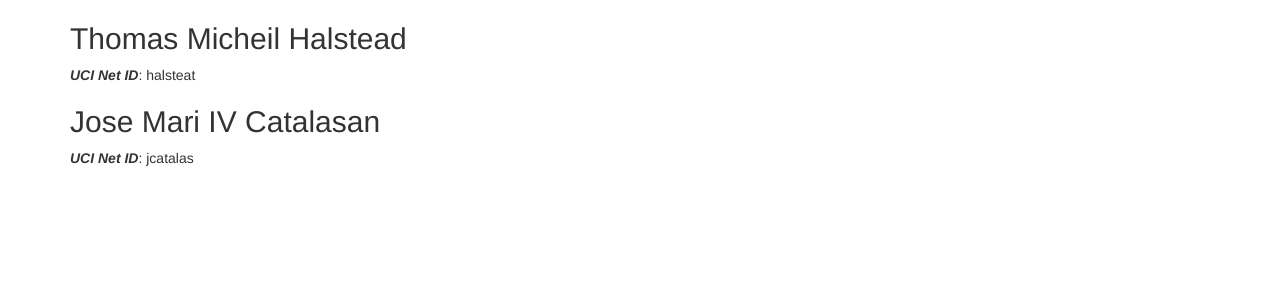
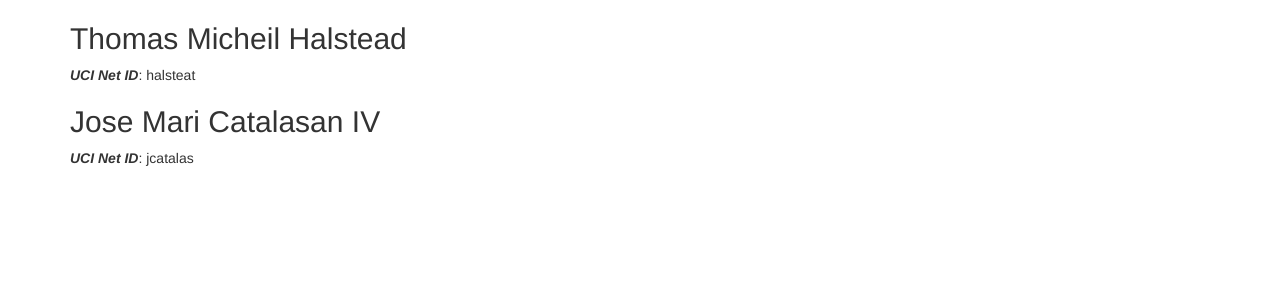
Before and after one commit to keiki83/CS175_Project_AI, a Jekyll site: the page built from docs/team.md, in a window 1280 px wide. Shown: the part 294-594 px from the top of the page. Built offline with Jekyll 4.4.1, drawn with Linux system fonts in a browser that asks for light colours.

Commit message:
fixed my name

```diff
--- a/docs/team.md
+++ b/docs/team.md
@@ -12,5 +12,5 @@
 ## Thomas Micheil Halstead
 ***UCI Net ID***: halsteat
 
-## Jose Mari IV Catalasan
+## Jose Mari Catalasan IV
 ***UCI Net ID***: jcatalas
```
